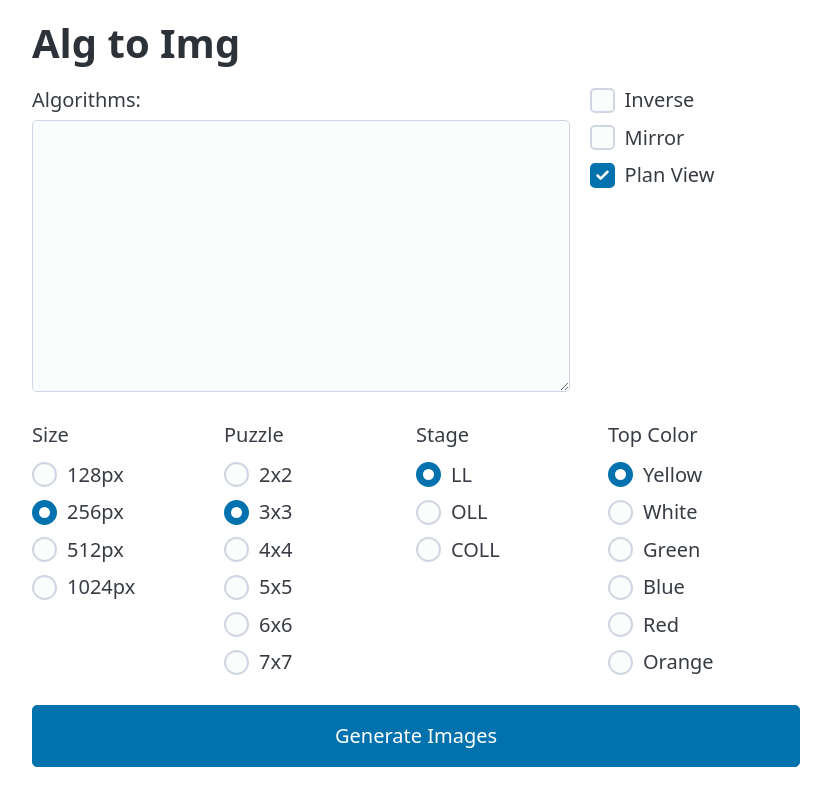
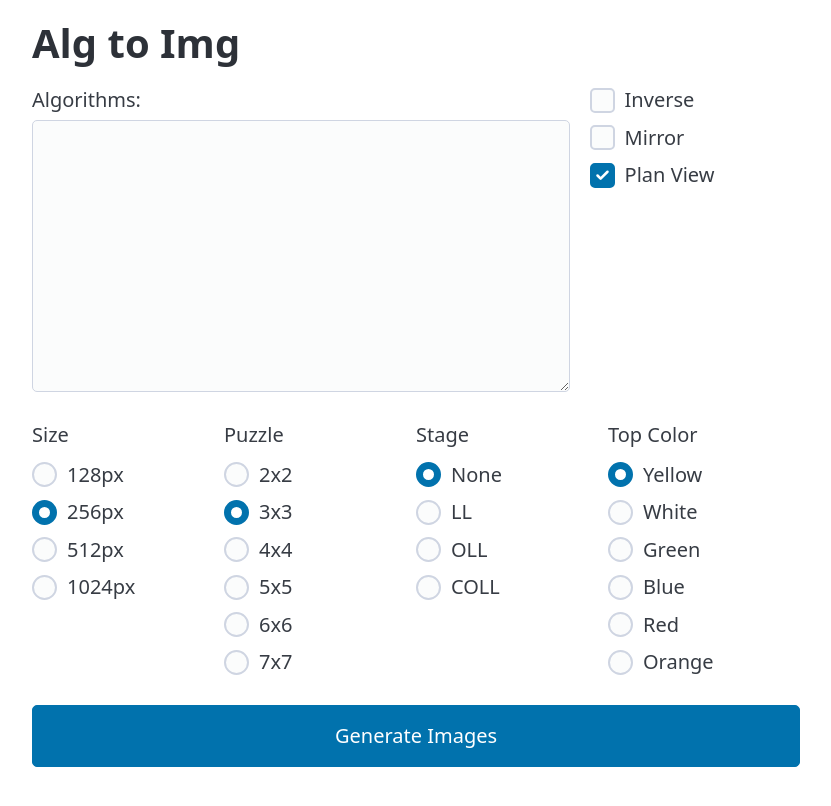
Before and after one commit to andlamb2002/alg-to-img, a React (Vite) app in the folder client/: page / in a window 1280 px wide. Shown: the whole page, without its empty margins (224-1055 px from the left). Built offline with nearby package versions, Linux system fonts and the light colour scheme.

Commit message:
Added none option for stage

```diff
--- a/client/src/App.tsx
+++ b/client/src/App.tsx
@@ -12,7 +12,7 @@ const API_BASE_URL =
     ? "http://localhost:5000"
     : "https://alg-to-img.onrender.com";
 
-type Stage = "ll" | "oll" | "coll";
+type Stage = "" | "ll" | "oll" | "coll";
 type TopColor = "yellow" | "white" | "green" | "blue" | "red" | "orange";
 
 interface Params {
@@ -73,7 +73,7 @@ function App() {
   const defaultParams: Params = {
     pzl: 3,
     view: true,
-    stage: "ll",
+    stage: "",
     size: 256,
     inverse: false,
     mirror: false,
@@ -237,6 +237,16 @@ function App() {
 
           <fieldset className="radio-group">
             <legend>Stage</legend>
+            <label>
+              <input
+                type="radio"
+                name="stage"
+                value=""
+                checked={params.stage === ""}
+                onChange={() => setParams(p => ({ ...p, stage: "" }))}
+              />
+              None
+            </label>
             {["ll", "oll", "coll"].map(stage => (
               <label key={stage}>
                 <input
```
Also changed, not shown: 1 other file (tests, documents, lock files or other folders).
